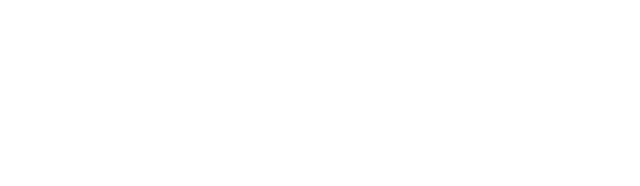
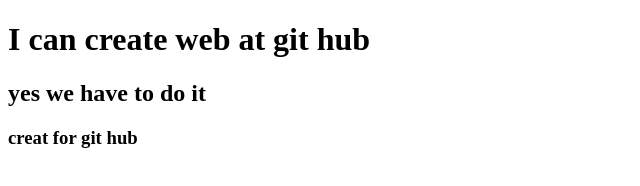
Before and after one commit to pervejahmed6/Md.Pervej-first-Repo, a plain HTML site: page index.html in a window 1280 px wide. Shown: the whole page, without its empty margins (0-640 px from the left). Drawn offline with Linux system fonts and the light colour scheme.

Commit message:
added header

```diff
--- a/index.html
+++ b/index.html
@@ -7,6 +7,9 @@
     <title><Md.Pervej-First-github repo</Md></title>
 </head>
 <body>
+    <h1>I can create web at git hub</h1>
+    <h2>yes we have to do it</h2>
+    <h3>creat for git hub</h3>
 
 </body>
 </html>
```
